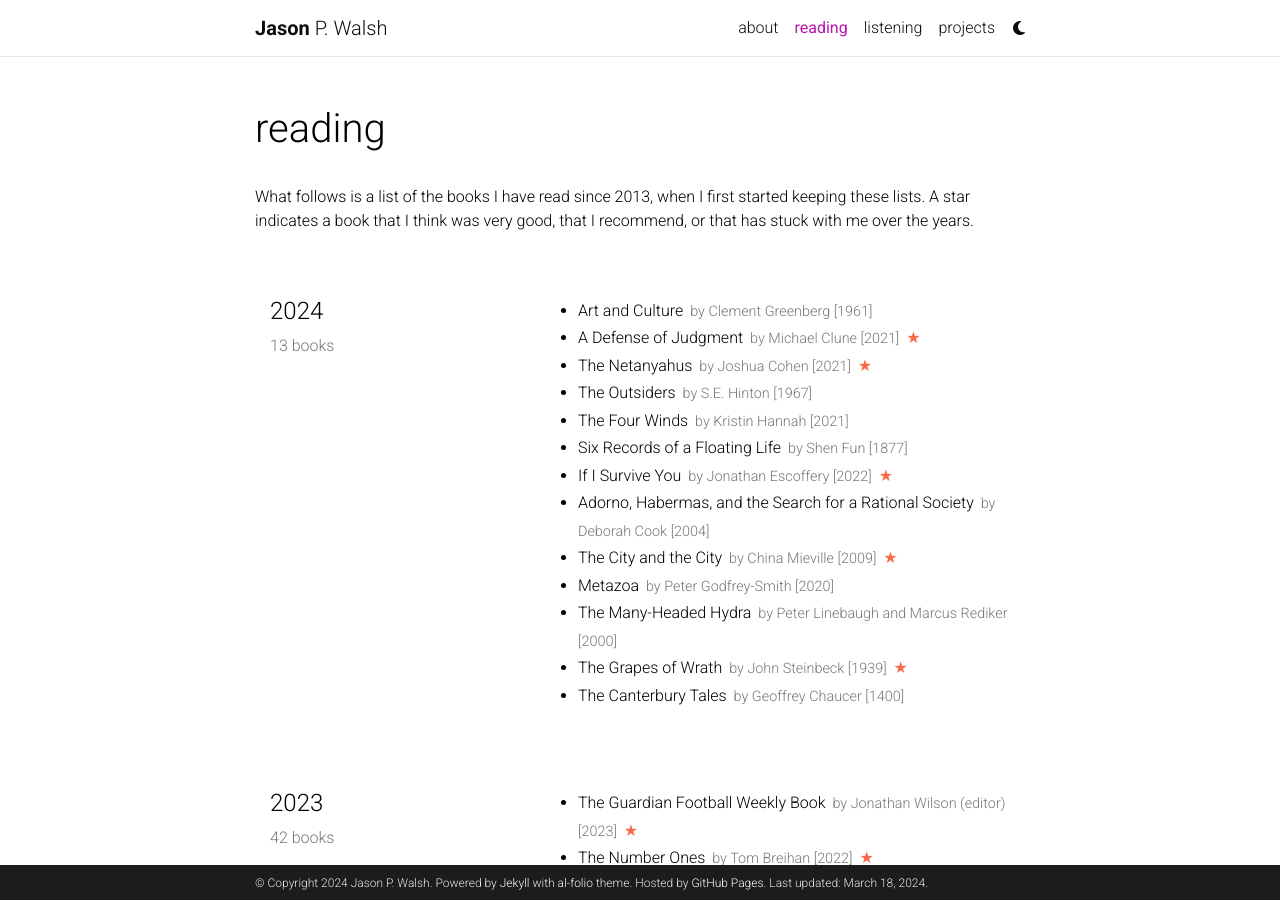
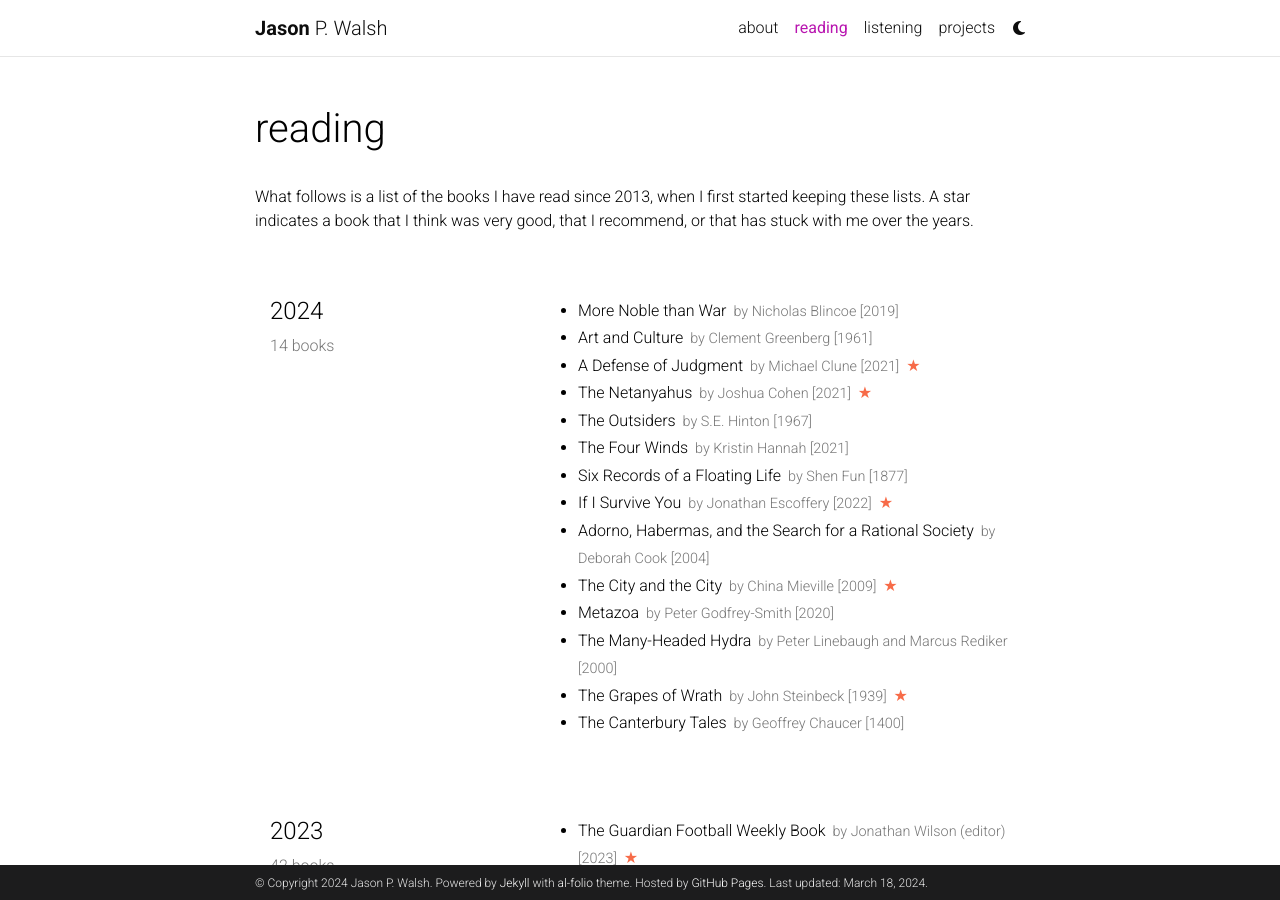
Before and after one commit to jwals23/jwals23.github.io, a Jekyll site: the page built from _pages/reading.md, in a window 1280 px wide and 900 px high. Built offline with Jekyll 4.4.1, drawn with Linux system fonts in a browser that asks for light colours; comment, search, counter and statistics services are not loaded; a style sheet for code colours, icons or effects is not loaded.

Commit message:
Adding Blincoe

```diff
--- a/_data/reading.yml
+++ b/_data/reading.yml
@@ -1,6 +1,10 @@
 list:
   - year: "2024"
     books:
+      - title: More Noble than War
+        author: Nicholas Blincoe
+        year: 2019
+
       - title: Art and Culture
         author: Clement Greenberg
         year: 1961
```
